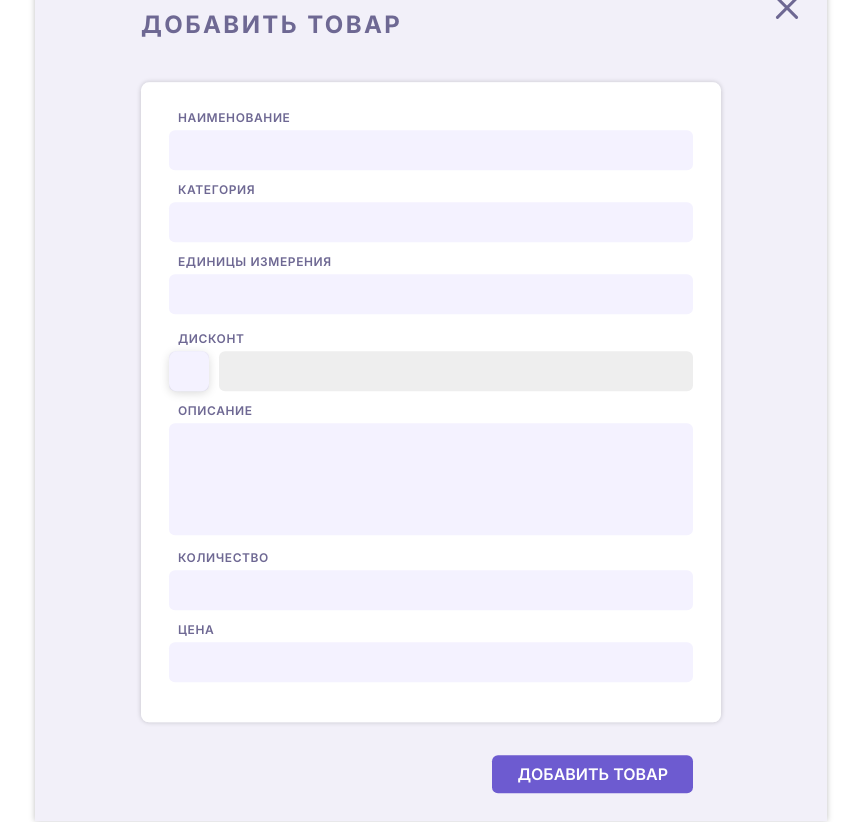
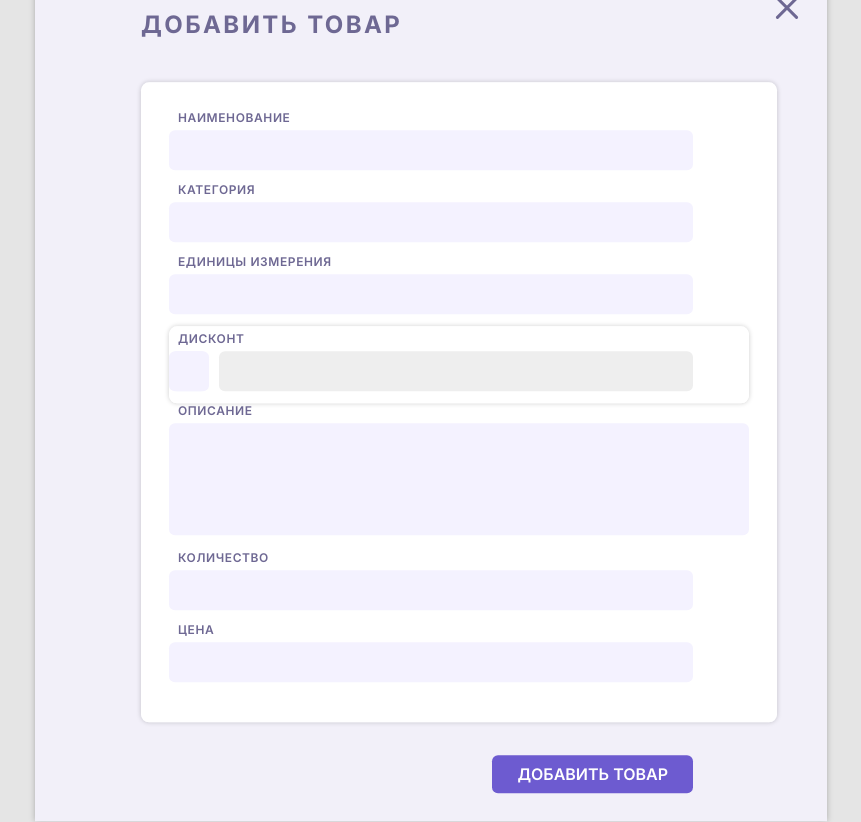
Before and after one commit to MazaevKA/ShopOnline, a plain HTML site: page index.html in a window 1280 px wide. Shown: the whole page, without its empty margins (209-1070 px from the left). Drawn offline with Linux system fonts and the light colour scheme.

Commit message:
fixed bug

```diff
--- a/css/style.css
+++ b/css/style.css
@@ -1,6 +1,12 @@
 @import "normalize.css";
 @import "global.css";
 @import "fonts.css";
+
+.overlay {
+    position: absolute;
+    inset: 0;
+    background-color: #E5E5E5;
+}
 
 .modal {
     position: absolute;
@@ -87,7 +93,6 @@
     width: 40px;
     height: 40px;
     background-color: #F4F2FF;
-    box-shadow: 0 2px 10px rgba(0, 0, 0, 0.15);
     border-radius: 8px;
     cursor: pointer;
 }
@@ -111,8 +116,14 @@
     opacity: 1;
 }
 
+
+
 .form__input:disabled {
     background-color: #EEEEEE;
+}
+
+.form__input--checkbox:checked + .form__input--discount {
+    background-color: #F4F2FF;
 }
 
 .form__textarea {
--- a/index.html
+++ b/index.html
@@ -6,7 +6,7 @@
   <link rel="stylesheet" href="css/style.css">
   <title>CRM-ShopOnline</title>
 </head>
-<body>
+<body class="overlay">
 
 <div class="modal">
   <h2 class="modal__title">Добавить товар</h2>
@@ -23,12 +23,11 @@
       <label class="form__label" for="units">Единицы измерения</label>
         <input class="form__input" id="units" type="text" name="units">
 
-      <fieldset class="form__fieldset--discount">
+      <fieldset class="form__fieldset form__fieldset--discount">
 
         <label class="form__label form__label--checkbox" for="confirm"></label>
+        <label class="form__label" for="discount">Дисконт</label>
         <input class="form__input form__input--checkbox" id="confirm" name="confirm" type="checkbox">
-
-        <label class="form__label" for="discount">Дисконт</label>
         <input class="form__input form__input--discount" id="discount" name="discount" type="text" disabled>
 
       </fieldset>
```
